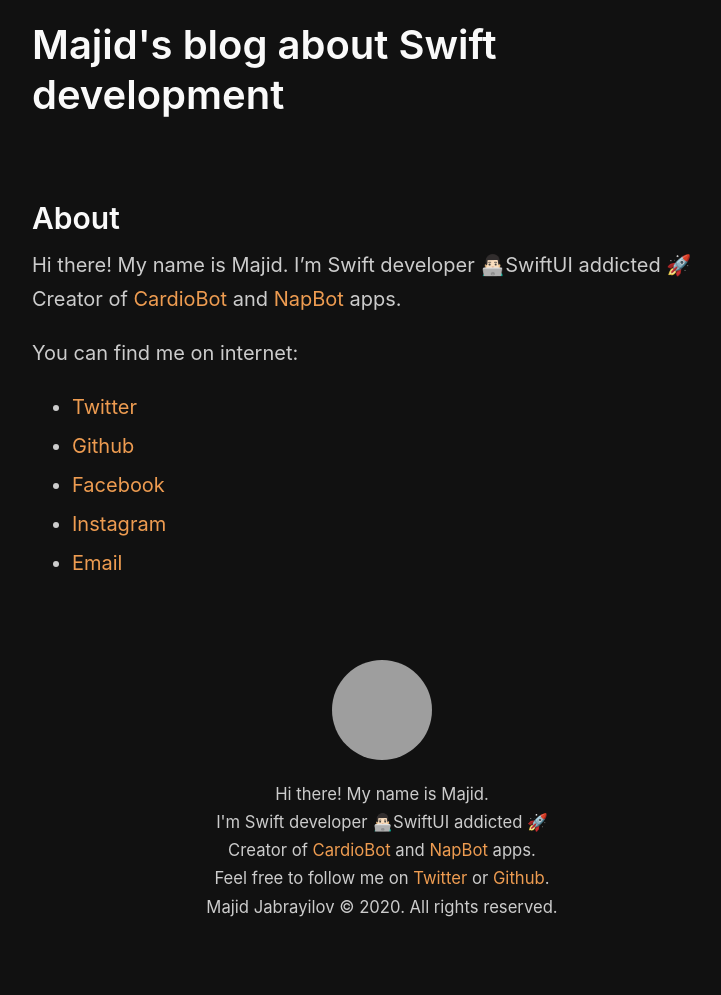
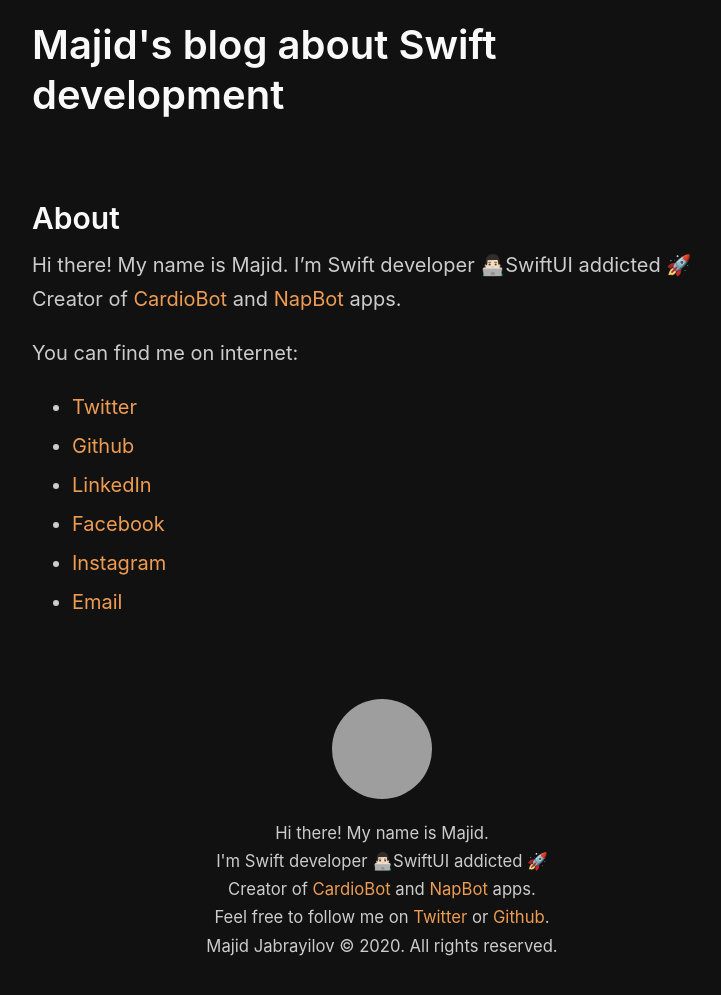
Before and after one commit to mecid/mecid.github.io, a Jekyll site: the page built from about.md, in a window 1280 px wide, cut to the strip 0-1000 px from the top of the page. Shown: the top 995 px of the strip, without its empty margins (258-979 px from the left). Built offline with Jekyll 4.4.1, drawn with Linux system fonts in a browser that asks for light colours; before the commit the page ends 961 px from its top, so only the background shows below that; grey boxes are pictures that could not be loaded.

Commit message:
Update about.md

```diff
--- a/about.md
+++ b/about.md
@@ -5,11 +5,12 @@ layout: page
 
 Hi there! My name is Majid.
 I'm Swift developer 👨🏻‍💻SwiftUI addicted 🚀
-Creator of <a href="https://cardiobotapp.com">CardioBot</a> and <a href="https://napbotapp.com">NapBot</a> apps.
+Creator of [CardioBot](https://cardiobotapp.com) and [NapBot](https://napbotapp.com) apps.
 
 You can find me on internet:
 * [Twitter](https://twitter.com/mecid)
 * [Github](https://github.com/mecid)
+* [LinkedIn](https://www.linkedin.com/in/meciddjabrayilov/)
 * [Facebook](https://www.facebook.com/majid.jabrayilov)
 * [Instagram](https://instagram.com/mecid8)
 * [Email](mailto:cmecid@gmail.com)
```
